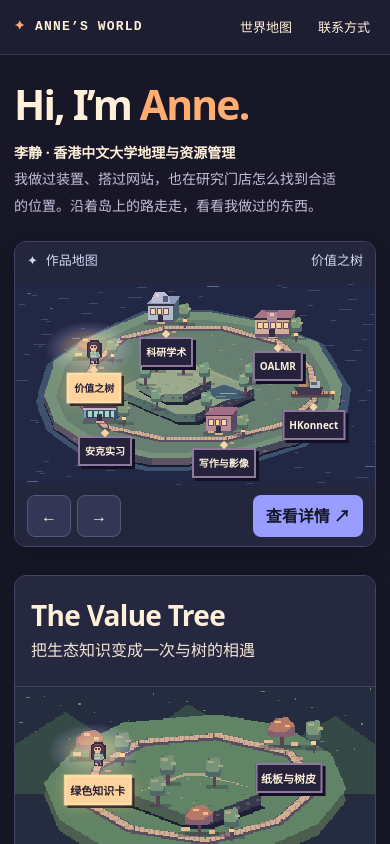
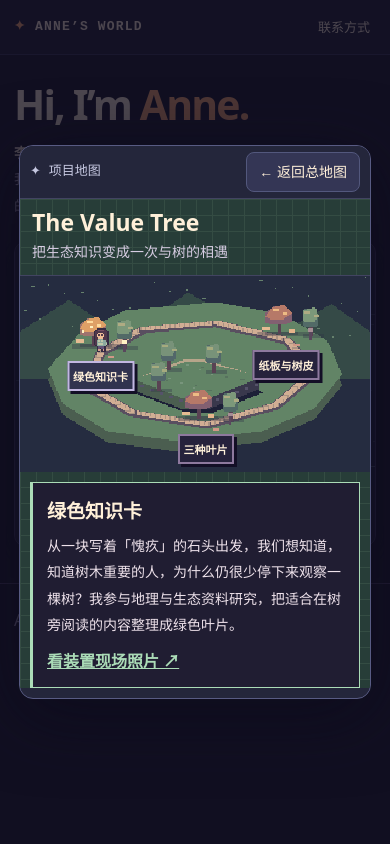
Before and after one commit to Fuldege/portfolio, a plain HTML site: page index.html in a window 390 px wide. Both pictures are taken after a click on the button "价值之树". Shown: the top 844 px of the page. Drawn offline with Linux system fonts and the light colour scheme.

Commit message:
Open project maps in dialogs and light destination artwork

```diff
--- a/index.html
+++ b/index.html
@@ -79,8 +79,8 @@
 body{background:#171727}
 header{background:#1d1e31;border-bottom:1px solid #353753}
 .brand{letter-spacing:.09em}
-nav>div a,nav .contact-open{border-radius:8px;padding:6px 10px}
-nav>div a:hover,nav .contact-open:hover{background:#323453;color:#fff1dd}
+nav .contact-open{border-radius:8px;padding:6px 10px}
+nav .contact-open:hover{background:#323453;color:#fff1dd}
 .game,.project-map{border-radius:12px;border-color:#444464;overflow:hidden;box-shadow:0 7px 22px #10101e80}
 .game-head,.game-foot{background:#24263d;color:#d4d6f2}
 .game-foot .arrows button{background:#343655;border-color:#53587d;border-radius:8px}
@@ -94,23 +94,46 @@ nav>div a:hover,nav .contact-open:hover{background:#323453;color:#fff1dd}
 #contact dt{color:#c6c8e1}
 #contact dd a{color:#bdc0ff;text-underline-offset:4px}
 .world-title{background:#26283f;border-bottom:1px solid #424461}
-.island .world-walker,.world-landscape .world-walker{isolation:isolate;overflow:visible}
-.station-light{
- position:absolute;z-index:1;pointer-events:none;
- transform:translate(-55%,-78%);
- width:clamp(88px,19vw,210px);height:clamp(54px,12vw,124px);
- background:radial-gradient(ellipse at center,#ffdb8f8c 0%,#ffce795c 32%,#b399e331 54%,transparent 73%);
- mix-blend-mode:screen;
+.island-pin:focus-visible,.world-landscape button:focus-visible,.contact-open:focus-visible,.contact-close:focus-visible{outline:2px solid #c9caff;outline-offset:3px}
+@media(max-width:640px){nav .contact-open{padding:6px}.game-head,.game-foot{padding-left:12px;padding-right:12px}}
+
+body:has(dialog[open]){overflow:hidden}
+.game{margin-bottom:36px}
+#project-dialog{
+ width:min(740px,calc(100% - 28px));max-height:calc(100dvh - 36px);margin:auto;
+ padding:0;color:var(--cream);background:#24263b;border:1px solid #585b83;
+ border-radius:14px;box-shadow:0 16px 70px #0c0b1cba;overscroll-behavior:contain;
 }
-.island-pin.is-arrived,.world-landscape button.is-arrived{
- color:#241e36;background:#ffd39b;border-color:#ffdfa9;
- box-shadow:0 0 0 1px #ffdfa95c,0 0 15px #ffbf696b,3px 3px #191529
+#project-dialog::backdrop{background:#110e21bf}
+.project-bar{
+ position:sticky;top:0;z-index:5;display:flex;justify-content:space-between;align-items:center;
+ padding:10px 16px;background:#24263b;border-bottom:1px solid #424461;
 }
-.island-pin[aria-pressed=true]:not(.is-arrived),.world-landscape button[aria-pressed=true]:not(.is-arrived){background:#a7a7f3;color:#211e36;border-color:#c6c7ff}
-.island-pin:focus-visible,.world-landscape button:focus-visible,.contact-open:focus-visible,.contact-close:focus-visible{outline:2px solid #c9caff;outline-offset:3px}
-@media(max-width:640px){nav>div a,nav .contact-open{padding:6px}.game-head,.game-foot{padding-left:12px;padding-right:12px}}
+.project-bar span{color:#c6c8e1;font-size:13px}
+.project-close{
+ min-height:40px;padding:4px 12px;border:1px solid #53587d;border-radius:8px;
+ background:#343655;color:#fff0d9;font-size:14px;
+}
+.project-close:hover{background:#4d5081}
+#project-map .world-title{background:none;padding:14px 20px}
+#project-map .world-title h2{font-size:clamp(23px,4vw,34px);line-height:1.18;margin:0;letter-spacing:0}
+#project-map .world-title p{margin:4px 0 0;color:#d6cce2;font-size:14px}
+#project-map .world-landscape{overflow:hidden;margin-bottom:0}
+#project-map .fieldnote{margin:14px 16px 18px;padding:12px 14px;border-width:1px 1px 1px 3px;box-shadow:none}
+#project-map .fieldnote h3{font-size:19px}
+#project-map .fieldnote p{margin:4px 0 8px;font-size:14px}
+#project-map .terrain:has(.fieldnote[hidden]){padding-bottom:0}
+#project-map .world-landscape button[aria-pressed=true],.island-pin[aria-pressed=true]{
+ background:#31334f;color:#fff0d9;border-color:#c2b7e1;
+}
+@media(max-width:640px){
+ #project-dialog{max-height:calc(100dvh - 20px);width:calc(100% - 20px)}
+ .project-bar{padding:6px 10px}
+ #project-map .world-title{padding:10px 12px}
+ #project-map .fieldnote{margin:10px}
+}
 </style></head><body>
-<header><nav class="wrap"><a class="brand" href="#"><span class="star">✦</span> ANNE’S WORLD</a><div><a href="#street">世界地图</a><button type="button" id="contact-open" class="contact-open">联系方式</button></div></nav></header>
+<header><nav class="wrap"><a class="brand" href="#"><span class="star">✦</span> ANNE’S WORLD</a><button type="button" id="contact-open" class="contact-open" aria-haspopup="dialog">联系方式</button></nav></header>
 <main class="wrap">
 <div id="home"><section class="intro"><h1>Hi, I’m <span>Anne.</span></h1><p><strong>李静 · 香港中文大学地理与资源管理</strong><br>我做过装置、搭过网站，也在研究门店怎么找到合适的位置。沿着岛上的路走走，看看我做过的东西。</p></section>
 <section id="street" class="game" aria-label="作品地图"><div class="game-head mono"><span>✦ 作品地图</span><span id="count"></span></div>
@@ -118,17 +141,20 @@ nav>div a:hover,nav .contact-open:hover{background:#323453;color:#fff1dd}
  <div class="island" id="island">
   <canvas id="harbor-map" class="pixel-map" width="384" height="216" role="img" aria-label="一座由环岛路串联六个站点的像素岛"></canvas>
   <div id="points" aria-label="岛上地点"></div>
-  <span class="station-light" hidden aria-hidden="true"></span>
   <span class="island-walker world-walker" id="island-walker" aria-hidden="true"><canvas class="avatar-sprite" width="12" height="16"></canvas></span>
  </div>
 </div>
-<div class="game-foot"><div class="arrows"><button id="prev" aria-label="往左走">←</button><button id="next" aria-label="往右走">→</button></div><span class="hint mono">点击地标或用 ← → 沿环岛路走</span><a id="enter" class="enter" href="#value-tree">查看详情 ↗</a></div></section>
-<section class="project-map" id="project-map" aria-label="当前项目地图"></section>
+<div class="game-foot"><div class="arrows"><button id="prev" aria-label="往左走">←</button><button id="next" aria-label="往右走">→</button></div><span class="hint mono">点击地标或用 ← → 沿环岛路走</span><button type="button" id="enter" class="enter" aria-haspopup="dialog">进入项目地图 ↗</button></div></section>
 </div>
 <article id="detail" class="detail" hidden></article>
-</main><dialog id="contact" aria-labelledby="contact-title"><form method="dialog"><button class="contact-close" aria-label="关闭联系方式">×</button></form><h2 id="contact-title">联系方式</h2><dl><dt>邮箱</dt><dd>aynnnlee@gmail.com</dd><dt>内地电话</dt><dd>+86 13636511549</dd><dt>香港电话</dt><dd>+852 63158830</dd>
+</main>
+<dialog id="project-dialog" aria-labelledby="project-title">
+ <div class="project-bar"><span class="mono">✦ 项目地图</span><form method="dialog"><button class="project-close" autofocus>← 返回总地图</button></form></div>
+ <div id="project-map"></div>
+</dialog>
+<dialog id="contact" aria-labelledby="contact-title"><form method="dialog"><button class="contact-close" aria-label="关闭联系方式">×</button></form><h2 id="contact-title">联系方式</h2><dl><dt>邮箱</dt><dd>aynnnlee@gmail.com</dd><dt>内地电话</dt><dd>+86 13636511549</dd><dt>香港电话</dt><dd>+852 63158830</dd>
 <dt>微信</dt><dd>Fuldege</dd>
-<dt>Instagram</dt><dd><a href="https://www.instagram.com/fuldegeeee/" rel="me">fuldegeeee <span aria-hidden="true">↗</span></a></dd></dl></dialog><footer><div class="wrap">Anne Li 李静 <span class="star">✦</span> <a href="https://github.com/fuldege">GitHub</a></div></footer>
+<dt>Instagram</dt><dd><a href="https://www.instagram.com/fuldegeeee/" rel="me">fuldegeeee <span aria-hidden="true">↗</span></a></dd><dt>LinkedIn</dt><dd><a href="https://www.linkedin.com/in/jing-li-aynnnlee/" rel="me">Jing Li <span aria-hidden="true">↗</span></a></dd></dl></dialog><footer><div class="wrap">Anne Li 李静 <span class="star">✦</span> <a href="https://github.com/fuldege">GitHub</a></div></footer>
 <script>
 const projectDetails = [
  {id:'value-tree', label:'价值之树', title:'The Value Tree', kind:'公共艺术装置', description:'用一棵树连接生态知识、情感和行动。', body:'我们用废弃纸箱搭起树干，贴上香港本地采集的树皮。绿色叶片讲树木生态，彩色叶片邀请观众完成一项和树有关的任务，透明叶片留给观众写下感谢、承诺和心愿。', role:'我参与了地理与生态知识研究、树木科学内容设计和装置结构策划。', link:'tree1.png', linkText:'查看装置全图', image:'tree1.png'},
@@ -189,10 +215,11 @@ const districtStations = {
 };
 atlas.oalmr = ['交流活动广场','迎宾广场','展览廊','交流礼堂'];
 atlas.research = ['地理研究营地','地形观测台','地图工作室','研究档案室'];
-let arrived = -1;
+const projectDialog=$('project-dialog');
+let shownProject=-1;
 function showJourney(index){
- if(arrived===index)return;
- arrived=index;
+ if(shownProject===index)return;
+ shownProject=index;
  const project=projects[index];
  const id=project.id, entries=atlas[id], stationIndices=districtStations[id];
  const positions=stationIndices.map(i=>districtLoop[i]), count=positions.length;
@@ -200,21 +227,20 @@ function showJourney(index){
  map.dataset.world=id;
  const hasNotes=entries.length>count+1;
  map.innerHTML=`<div class="terrain">
-  <div class="world-title"><h2>${project.title}</h2><p>${entries[0]}</p></div>
+  <div class="world-title"><h2 id="project-title">${project.title}</h2><p>${entries[0]}</p></div>
   <div class="world-landscape" aria-label="子项目地图">
    <canvas class="pixel-map" width="288" height="162" aria-hidden="true"></canvas>
-   <span class="station-light" hidden aria-hidden="true"></span>
    <span class="world-walker" aria-hidden="true"><canvas class="avatar-sprite" width="12" height="16"></canvas></span>
    ${positions.map(([x,y],i)=>`<button style="left:${x}%;top:${y}%" aria-pressed="false">${entries[i+1]}</button>`).join('')}
   </div>
   <section class="fieldnote" aria-live="polite" ${hasNotes?'':'hidden'}></section>
  </div>`;
- paintWorld(map.querySelector('canvas'),[{id,points:positions}],[50,52],districtLoop);
+ const canvas=map.querySelector('.pixel-map');
+ const drawDistrict=active=>paintWorld(canvas,[{id,points:positions}],[50,52],districtLoop,active);
  const nodes=[...map.querySelectorAll('.world-landscape button')];
  const note=map.querySelector('.fieldnote');
  const walker=map.querySelector('.world-walker');
  paintAvatar(walker.querySelector('canvas'));
- const light=map.querySelector('.station-light');
  let lastStep=0, districtMove;
  function showStep(i,animate=false){
   nodes.forEach((node,j)=>node.setAttribute('aria-pressed',j===i));
@@ -223,15 +249,22 @@ function showJourney(index){
   const [x,y]=positions[i];
   walker.style.left=x+'%';
   walker.style.top=y+'%';
-  lastStep=i;
-  const arrive=()=>illuminateStation(light,nodes,i,positions[i]);
+  const arrive=()=>{
+   lastStep=i;
+   drawDistrict(positions[i]);
+   updateNote(i);
+  };
   if(animate&&path.length>1&&!reducedMotion.matches){
-   clearStationLight(light,nodes);
+   drawDistrict();
+   note.setAttribute('aria-busy','true');
    districtMove=walker.animate(pathFrames(path),{duration:Math.min(1300,loopDistance(path)*14),easing:'linear'});
    districtMove.onfinish=arrive;
   }else{
    arrive();
   }
+ }
+ function updateNote(i){
+  note.removeAttribute('aria-busy');
   if(!hasNotes)return;
   const link=id==='anker'&&i===0?'#retail':id==='writing'?(i===0?project.extra:project.link):'#'+id;
   const label=id==='writing'?(i===0?'阅读小红书手记':'播放 B 站作品'):id==='value-tree'?'看装置现场照片':id==='anker'&&i===0?'展开选址案例':'查看项目介绍';
@@ -276,20 +309,10 @@ function pathAroundLoop(loop,from,to){
  const forward=trace(1),backward=trace(-1);
  return loopDistance(forward)<=loopDistance(backward)?forward:backward;
 }
-function clearStationLight(light,pins){
- light.hidden=true;
- pins.forEach(pin=>pin.classList.remove('is-arrived'));
-}
-
-function illuminateStation(light,pins,active,[x,y]){
- light.style.left=x+'%';
- light.style.top=y+'%';
- light.hidden=false;
- pins.forEach((pin,i)=>pin.classList.toggle('is-arrived',i===active));
-}
-
 const walker = $('island-walker');
-const islandLight = walker.parentElement.querySelector('.station-light');
+const harborCanvas=$('harbor-map');
+const harborStations=loopStops.map(id=>({id,points:[stationPoint(id)]}));
+const drawIsland=active=>paintWorld(harborCanvas,harborStations,central,islandLoop,active);
 const street = $('street-scroll');
 const reducedMotion = matchMedia('(prefers-reduced-motion: reduce)');
 let selected=0;
@@ -309,37 +332,48 @@ const buttons=projects.map((project,index)=>{
  button.style.left=x+'%';
  button.style.top=y+'%';
  button.textContent=project.label;
+ button.setAttribute('aria-haspopup','dialog');
  button.onclick=()=>walk(index);
  $('points').append(button);
  return button;
 });
 
-function walk(index,animate=true){
+function walk(index,openProject=true){
  selected=(index+projects.length)%projects.length;
  const destination=projects[selected];
  const end=stationPoint(destination.id);
  buttons.forEach((button,i)=>button.setAttribute('aria-pressed',i===selected));
  $('count').textContent=destination.label;
- const entry=$('enter');
- entry.hidden=!destination.kind;
- entry.href='#'+destination.id;
  movement?.cancel();
  movement=null;
  const finish=()=>{
+  movement=null;
   arrival=selected;
-  illuminateStation(islandLight,buttons,arrival,end);
+  drawIsland(end);
   placeWalker(end);
-  showJourney(arrival);
-  if(animate&&street.scrollWidth>street.clientWidth){
+  if(openProject&&!$('home').hidden)openJourney();
+  if(openProject&&street.scrollWidth>street.clientWidth){
    street.scrollTo({left:end[0]/100*street.scrollWidth-street.clientWidth/2,behavior:reducedMotion.matches?'instant':'smooth'});
   }
  };
- if(!animate||reducedMotion.matches||arrival<0||selected===arrival){finish();return;}
- clearStationLight(islandLight,buttons);
+ if(!openProject||reducedMotion.matches||arrival<0||selected===arrival){finish();return;}
+ drawIsland();
  const frames=pathAroundLoop(islandLoop,loopIndex.get(projects[arrival].id),loopIndex.get(destination.id));
  movement=walker.animate(pathFrames(frames),{duration:Math.min(1600,Math.max(450,loopDistance(frames)*14))});
  movement.onfinish=finish;
 }
+function openJourney(){
+ if(movement||projectDialog.open||$('contact').open)return;
+ showJourney(arrival);
+ projectDialog.scrollTop=0;
+ projectDialog.showModal();
+}
+$('enter').onclick=openJourney;
+projectDialog.addEventListener('click',event=>{
+ if(event.target!==projectDialog)return;
+ const {left,right,top,bottom}=projectDialog.getBoundingClientRect();
+ if(event.clientX<left||event.clientX>right||event.clientY<top||event.clientY>bottom)projectDialog.close();
+});
 function stepAroundIsland(direction){
  const current=loopStops.indexOf(projects[selected].id);
  const id=loopStops[(current+direction+loopStops.length)%loopStops.length];
@@ -347,16 +381,17 @@ function stepAroundIsland(direction){
 }
 $('prev').onclick=()=>stepAroundIsland(-1);$('next').onclick=()=>stepAroundIsland(1);
 document.addEventListener('keydown',e=>{
- if($('home').hidden||$('contact').open||e.altKey||e.ctrlKey||e.metaKey)return;
- if(['ArrowLeft','a','ArrowRight','d'].includes(e.key)){e.preventDefault();stepAroundIsland(['ArrowLeft','a'].includes(e.key)?-1:1);}
- if(e.key==='Enter'&&[document.body,$('prev'),$('next')].includes(document.activeElement)){e.preventDefault(); if(projects[selected].kind) location.hash=projects[selected].id;}
+ if($('home').hidden||projectDialog.open||$('contact').open||e.altKey||e.ctrlKey||e.metaKey)return;
+ if(['ArrowLeft','a','ArrowRight','d'].includes(e.key)){e.preventDefault();if(!e.repeat)stepAroundIsland(['ArrowLeft','a'].includes(e.key)?-1:1);}
+ if(e.key==='Enter'&&[document.body,$('prev'),$('next')].includes(document.activeElement)){e.preventDefault(); openJourney();}
 });
 function route(){
  const p=projectDetails.find(p=>'#'+p.id===location.hash);
  $('home').hidden=!!p;$('detail').hidden=!p;
  if(!p){if(!location.hash)window.scrollTo(0,0); return;}
+ if(projectDialog.open)projectDialog.close();
  $('detail').innerHTML='<a href="#">← 返回地图</a><h1 tabindex="-1">'+p.title+'</h1><small>'+p.kind+'</small><section class="paper">'+(p.image?'<figure><img src="'+p.image+'" alt="价值之树装置现场"><figcaption>价值之树 · 装置现场</figcaption></figure>':'')+'<h2>'+p.description+'</h2><p>'+p.body+'</p>'+(p.role?'<h3>我做了什么</h3><p>'+p.role+'</p>':'')+(p.link?'<a href="'+p.link+'">'+p.linkText+' ↗</a>':'')+(p.extra?' · <a href="'+p.extra+'">小红书 ↗</a>':'')+(p.image?'<div class="gallery">'+[2,3,4].map(n=>'<a href="tree'+n+'.png"><img src="tree'+n+'.png" alt="价值之树项目照片 '+n+'"></a>').join('')+'</div>':'')+'</section>';
- walk(projects.findIndex(project=>project.id===(p.id==='retail'?'anker':p.id)));window.scrollTo(0,0);$('detail').querySelector('h1').focus({preventScroll:true});
+ walk(projects.findIndex(project=>project.id===(p.id==='retail'?'anker':p.id)),false);window.scrollTo(0,0);$('detail').querySelector('h1').focus({preventScroll:true});
 }
 $('contact-open').onclick=()=>$('contact').showModal();
 const colors={
@@ -367,7 +402,7 @@ const colors={
  oalmr:['#778666','#566254','#d2ac99','#a87587'],
  research:['#74928f','#4d606c','#afbfcb','#8e9dbc']
 };
-function paintWorld(canvas,stops,center,loop=islandLoop){
+function paintWorld(canvas,stops,center,loop,active){
  const ctx=canvas.getContext('2d');
  const {width:w,height:h}=canvas;
  const pos=([x,y])=>[Math.round(w*x/100),Math.round(h*y/100)];
@@ -428,11 +463,17 @@ function paintWorld(canvas,stops,center,loop=islandLoop){
   block(x-5,y-20,5,2,palette[2]);
   block(x+3,y-17,4,2,palette[2]);
  }
- function landmark(x,y,id,palette,index){
+ function landmark(x,y,id,palette,index,lit){
+  const windowLight=lit?'#ffe6a5':'#987e88';
   const shade='#332e44';
   block(x-17,y-1,42,4,'#2b2b4055');
   if(id==='value-tree'||(id==='oalmr'&&index===0)){
-   tree(x,y,['#b67968','#826071','#edbb84']);
+   tree(x,y,lit?['#dfa066','#9e746e','#ffda9c']:['#b67968','#826071','#edbb84']);
+   if(lit){
+    block(x-9,y-12,2,2,'#fff1c0');
+    block(x+4,y-9,3,2,'#ffd28a');
+    block(x-2,y-16,2,2,'#fff1c0');
+   }
    block(x-14,y-5,7,3,'#e4bb92');block(x+8,y-3,5,3,'#e5b58b');
    return;
   }
@@ -441,12 +482,14 @@ function paintWorld(canvas,stops,center,loop=islandLoop){
    for(let i=-18;i<23;i+=5)block(x+i,y-4,4,3,'#c29478');
    polygon([[x-15,y-8],[x+16,y-8],[x+12,y],[x-10,y]],'#423751');
    block(x-10,y-15,8,7,'#bb8968');block(x-8,y-16,4,2,'#e8b782');
+   if(lit)block(x-18,y-5,38,1,'#ffd793');
    if(index!==1){
-    block(x+2,y-15,10,8,'#afbbc0');block(x+3,y-14,6,3,'#54627e');
+    block(x+2,y-15,10,8,'#afbbc0');block(x+3,y-14,6,3,lit?'#fff0ad':'#54627e');
     block(x+6,y-20,2,6,'#e8b782');
    }else{
     block(x+1,y-13,6,6,'#a57461');block(x+9,y-14,7,7,'#dbb278');
    }
+   if(lit)block(x-7,y-13,3,3,'#fff0ad');
    return;
   }
   const retail=id==='anker', campus=id==='oalmr', studio=id==='writing';
@@ -459,12 +502,12 @@ function paintWorld(canvas,stops,center,loop=islandLoop){
   block(x-r-1,y-height,2*r+3,2,shade);
   if(retail){
    block(x-r+2,y-height+4,2*r-4,9,'#34475e');
-   for(let i=x-r+4;i<x+r-2;i+=6)block(i,y-height+5,4,7,'#9dd9cc');
+   for(let i=x-r+4;i<x+r-2;i+=6)block(i,y-height+5,4,7,lit?'#ffe8a7':'#83adaf');
    block(x-r-2,y-height+2,2*r+4,2,'#c1b2d6');
   }else{
    for(let i=x-r+3;i<x+r-2;i+=7){
     block(i-1,y-height+5,6,7,'#60506d');
-    block(i,y-height+6,4,5,'#ffd39a');
+    block(i,y-height+6,4,5,windowLight);
    }
   }
   if(campus){
@@ -477,9 +520,10 @@ function paintWorld(canvas,stops,center,loop=islandLoop){
   }
   if(id==='research'&&index===0){
    polygon([[x-10,y-21],[x-9,y-27],[x-6,y-32],[x+5,y-32],[x+9,y-28],[x+10,y-21]],'#bdbed5');
-   block(x-5,y-30,4,3,'#e8d4dd');block(x+3,y-28,5,6,'#5d5b78');
+   block(x-5,y-30,4,3,lit?'#ffedba':'#e8d4dd');block(x+3,y-28,5,6,'#5d5b78');
   }
-  block(x-3,y-8,6,8,shade);block(x-4,y,9,2,'#d6b192');
+  block(x-3,y-8,6,8,lit?'#ffdc95':shade);
+  block(x-4,y,9,2,lit?'#ffe8a5':'#d6b192');
  }
  const harbor=canvas.id==='harbor-map';
  const district=harbor?'harbor':stops[0].id;
@@ -550,12 +594,13 @@ function paintWorld(canvas,stops,center,loop=islandLoop){
   const pins=harbor?points.slice(-1):points;
   pins.forEach((point,index)=>{
    const [x,y]=pos(point);
-   landmark(x-6,y-6,id,colors[id],harbor&&id==='oalmr'?1:index);
+   const lit=point===active;
+   landmark(x-6,y-6,id,colors[id],harbor&&id==='oalmr'?1:index,lit);
    if(id!=='hkonnect'){
     tree(x+20,y-4,['#7c987a','#526a67','#afab83'],true);
     block(x+6,y+3,5,2,'#d09887');
    }
-   block(x+19,y-8,2,8,'#59475d');block(x+18,y-10,4,3,'#ffce8a');
+   block(x+19,y-8,2,8,'#59475d');block(x+18,y-10,4,3,lit?'#fff3c4':'#a68e95');
   });
  }
  if(!harbor){
@@ -593,7 +638,6 @@ function paintAvatar(canvas){
  }));
 }
 
-paintWorld($('harbor-map'),loopStops.map(id=>({id,points:[stationPoint(id)]})),central);
 paintAvatar(walker.querySelector('canvas'));
 placeWalker(central); walk(0,false);route();window.addEventListener('hashchange',route);
 </script></body></html>
```
Also changed, not shown: 1 other file.
